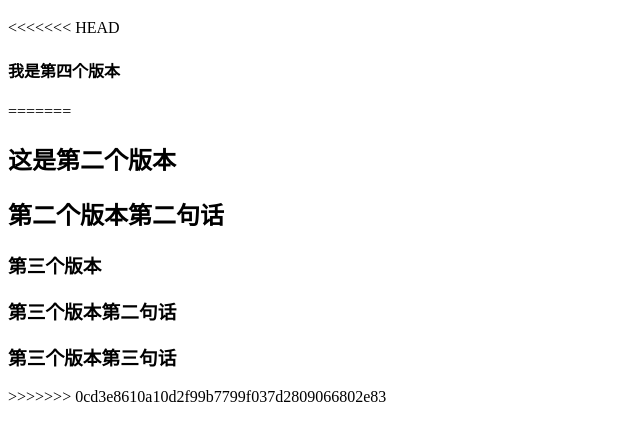
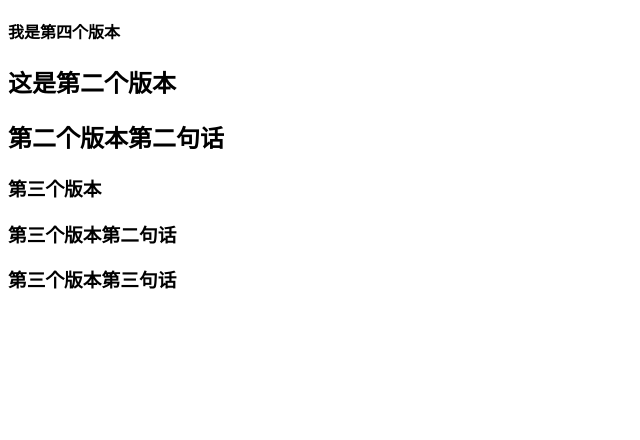
Before and after one commit to 17798036279/liuhuiyu, a plain HTML site: page index.html in a window 1280 px wide. Shown: the part 70-510 px from the top of the page, without its empty margins (0-640 px from the left). Drawn offline with Linux system fonts and the light colour scheme.

Commit message:
双向保留

```diff
--- a/index.html
+++ b/index.html
@@ -7,15 +7,12 @@
 </head>
 <body>
   <h1>这是第一个版本</h1>
-<<<<<<< HEAD
 
   <h4>我是第四个版本</h4>
-=======
   <h2>这是第二个版本</h2>
   <h2>第二个版本第二句话</h2>
   <h3>第三个版本</h3>
   <h3>第三个版本第二句话</h3>
   <h3>第三个版本第三句话</h3>
->>>>>>> 0cd3e8610a10d2f99b7799f037d2809066802e83
 </body>
 </html>
```
